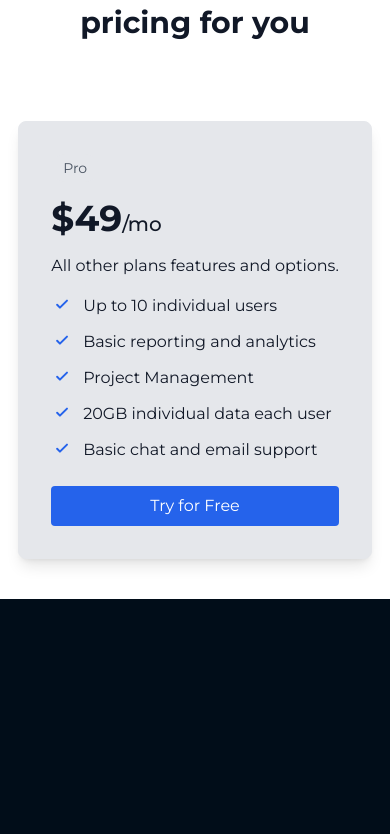
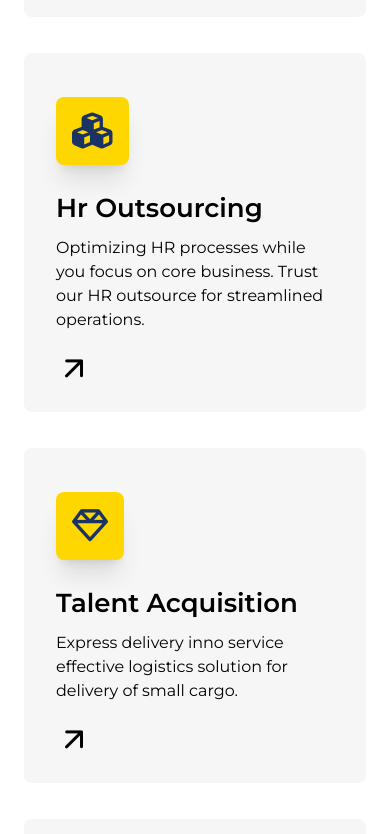
Before and after one commit to ayush969696/Demo-Website, a React (Vite) app: page / in a window 390 px wide. Shown: the part 5850-6684 px from the top of the page. Before the commit the page ends 6449 px from the top, so only its background shows below. Built offline with nearby package versions, Linux system fonts and the light colour scheme.

Commit message:
changing about us

```diff
--- a/src/App.jsx
+++ b/src/App.jsx
@@ -25,9 +25,9 @@
       <AboutUs darkMode={darkMode} />
       <Services />
       <PricingCard
-        planType="Pro"
-        price="49"
-        description="All other plans features and options."
+        planType="Agency"
+        price="99"
+        description="Value for money and can be upgraded."
         features={[
           "Up to 10 individual users",
           "Basic reporting and analytics",
@@ -35,7 +35,13 @@
           "20GB individual data each user",
           "Basic chat and email support",
         ]}
-        bgColor="bg-gray-200"
+        bgColor="bg-blue-900"
+        textColor="white"
+        badgeColor="bg-yellow-400"
+        badgeTextColor="text-black"
+        buttonColor="bg-yellow-400"
+        buttonHoverColor="hover:bg-yellow-500"
+        isPopular={true}
       />
     </div>
   );
--- a/src/components/AboutUs.jsx
+++ b/src/components/AboutUs.jsx
@@ -79,9 +79,9 @@
         </div>
 
         {/* Desktop Layout */}
-        <div className="grid grid-cols-1 md:grid-cols-12 gap-6 md:mt-6 hidden md:grid">
+<div className="grid grid-cols-12 gap-8 md:mt-6">
   {/* First Row: 01 Card, About Us, 02 Card */}
-          <div className="col-span-12 md:col-span-3 mb-8 md:mb-0">
+  <div className="col-span-12 md:col-span-3">
     <Article
       number="01"
       icon="fa-regular fa-address-card"
@@ -91,12 +91,12 @@
   </div>
 
   {/* About Us Section */}
-          <div className="col-span-12 md:col-span-6 flex flex-col justify-center items-center text-center mb-8 md:mb-0">
+  <div className="col-span-12 md:col-span-6 flex flex-col justify-center items-center text-center">
     <SectionHeader darkMode={darkMode} />
   </div>
 
   {/* 02 Card */}
-          <div className="col-span-12 md:col-span-3 mb-8 md:mb-0">
+  <div className="col-span-12 md:col-span-3">
     <Article
       number="02"
       icon="fa-solid fa-chart-line"
@@ -106,7 +106,7 @@
   </div>
 
   {/* Second Row: 03 Card, Image, 04 Card */}
-          <div className="col-span-12 md:col-span-3 mb-8 md:mb-0">
+  <div className="col-span-12 md:col-span-3">
     <Article
       number="03"
       icon="fa-solid fa-business-time"
@@ -115,17 +115,17 @@
     />
   </div>
 
-          <div className="col-span-12 md:col-span-6 mb-8 md:mb-0 md: ml-16">
-            <div className="panel  overflow-hidden h-full">
+  <div className="col-span-12 md:col-span-6 rounded-xl">
+    <div className="panel relative overflow-hidden h-full rounded-lg">
       <img
-                className="object-cover w-full md:w-[850px] h-[300px] md:h-[435px] mx-auto rounded-xl transition-transform duration-500 transform hover:scale-105"
+        className="object-cover w-full md:w-[850px] h-[300px] md:h-[435px] mx-auto rounded-lg  transition-transform duration-500 transform hover:scale-105"
         src={aboutUs}
         alt="About us"
       />
     </div>
   </div>
 
-          <div className="col-span-12 md:col-span-3 mb-8 md:mb-0">
+  <div className="col-span-12 md:col-span-3">
     <Article
       number="04"
       icon="fa-solid fa-people-roof"
@@ -134,6 +134,7 @@
     />
   </div>
 </div>
+
 
 
       </div>
```
Lines whose indentation alone changed are shown as unchanged.
